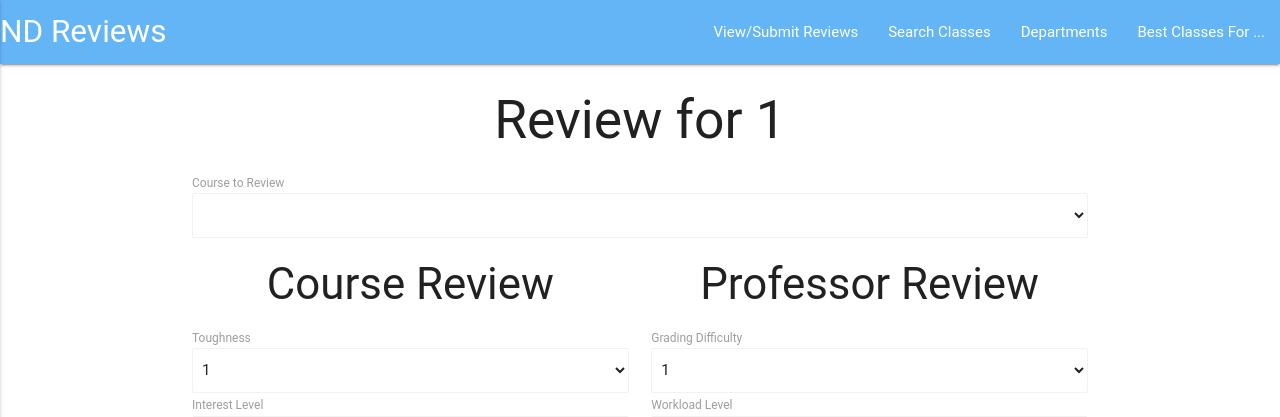
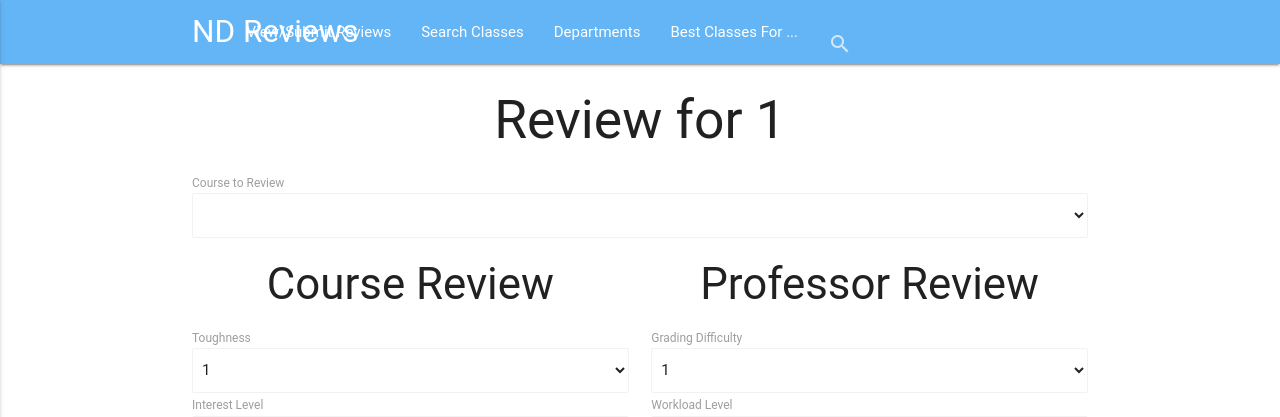
Before and after one commit to piercecunneen/ND-Class-Info-and-Teacher-Ratings-website, a Flask app: page /ProfessorReviewForm/1 in a window 1280 px wide. Shown: the top 417 px of the page. Run offline with Flask 2, Linux system fonts and the light colour scheme; lists and menus that the app fills with data are empty; some libraries are stand-ins or nearby versions; some web fonts are replaced.

Commit message:
Added ajax search for professor names

```diff
--- a/routes.py
+++ b/routes.py
@@ -1,4 +1,4 @@
-from flask import Flask, render_template, request
+from flask import Flask, render_template, request, jsonify
 from class_search_web_scrapping import GetCoursesTaught,GetAllProfessors, GetOptions, Sort_dict, GetClasses, GetSubjectsInDepartments, GetClassDescriptionAndAll, GetAllProfessorDepartments
 from database_functions import easiestClass, bestClass, easiestProf,bestProf,getClassReviews, getProfReviews, addClassReview, addProfReview, calculateProfRatings, calculateClassRatings
 
@@ -16,6 +16,15 @@ def GetCurrentSemester():
 @app.route('/')
 def home():
     return render_template('home.html')
+
+@app.route('/search/<query>/', methods = ['POST'])
+def Search(query):
+	unicode_profs = {}
+	for prof in Professors:
+		prof_name = unicode(prof, "utf-8")
+		if query.lower() in prof_name.lower():
+			unicode_profs[prof_name] = '/instructor_info/' + prof_name
+	return jsonify(unicode_profs)
 
 @app.route('/class_search/', methods = ['GET', 'POST'])
 def ClassSearch():
--- /dev/null
+++ b/static/JS/searchAjax.js
@@ -0,0 +1,49 @@
+var typingTimer;
+var doneTypingInterval = 500;
+
+$("#searchForm").keyup(function(e) {
+	clearTimeout(typingTimer);
+	if ($('#myInput').val) {
+		typingTimer = setTimeout(doneTyping, doneTypingInterval);
+	}
+});
+
+function doneTyping(e) {
+
+	// Select the results list and clear its entries
+	var list = document.getElementById('ResultList');
+	while(list.firstChild) {
+		list.removeChild(list.firstChild);
+	}
+
+	var url = "/search/" + document.getElementById('search').value + "/";
+	$.ajax({
+		type: "POST",
+		url: url,
+		data: {},
+		contentType: 'application/json;charset=UTF-8',
+		success: function(data)
+		{
+			var queryCount = 0;
+			$.each(data, function(professorName, professorUrl) {
+				if(queryCount++ < 5) {
+					var link = document.createElement("a");
+					link.setAttribute("class", "collection-item");
+					link.setAttribute("href", professorUrl);
+					link.appendChild(document.createTextNode(professorName));
+					list.appendChild(link);
+				}
+			});
+			// hide ul if no elements
+			if(!list.firstChild) {
+				list.style.display = 'None';
+			} else {
+				list.style.display = 'block';
+			}
+		},
+		error: function(data)
+		{
+			list.style.display='None';
+		}
+	});
+}
--- a/templates/layout.html
+++ b/templates/layout.html
@@ -14,7 +14,7 @@
 	<body>
 
 	<nav class="blue lighten-2">
-		<div class="nav-wrapper">
+		<div class="nav-wrapper container">
 			<a href="/" class="brand-logo">ND Reviews</a>
 			<a href="#" data-activates="mobile-nav" class="button-collapse"><i class="material-icons">menu</i></a>
 			<ul class="right hide-on-med-and-down">
@@ -22,6 +22,15 @@
 				<li><a href="/class_search/">Search Classes</a></li>
 				<li><a href="/DepartmentsMain/">Departments</a></li>
 				<li><a href="/BestClassesFor/">Best Classes For ...</a></li>
+				<li>
+					<form id="searchForm">
+						<div class="input-field">
+							<input id="search" type="search" required>
+							<label for="search"><i class="material-icons">search</i></label>
+							<i class="material-icons">close</i>
+						</div>
+					</form>
+				</li>
 			</ul>
 			<ul id="mobile-nav" class="side-nav">
 				<li><a href="/SubmitReviewMain">View/Submit Reviews</a></li>
@@ -31,6 +40,10 @@
 			</ul>
 		</div>
 	</nav>
+	<div id="SearchResults" class="row">
+		<ul class="collection col s4 offset-s8" id="ResultList" style="display:None;">
+		</ul>
+	</div>
 
 	<div class="container">
 		<div class="padded">
@@ -52,6 +65,6 @@
 	<script src="https://ajax.googleapis.com/ajax/libs/jquery/2.1.3/jquery.min.js"></script>
 	<script src="https://cdnjs.cloudflare.com/ajax/libs/materialize/0.97.3/js/materialize.min.js"></script>
 	<script src= "../static/JS/JSscripts.js"></script>
-
+	<script src= "../static/JS/searchAjax.js"></script>
 	</body>
 </html>
```
